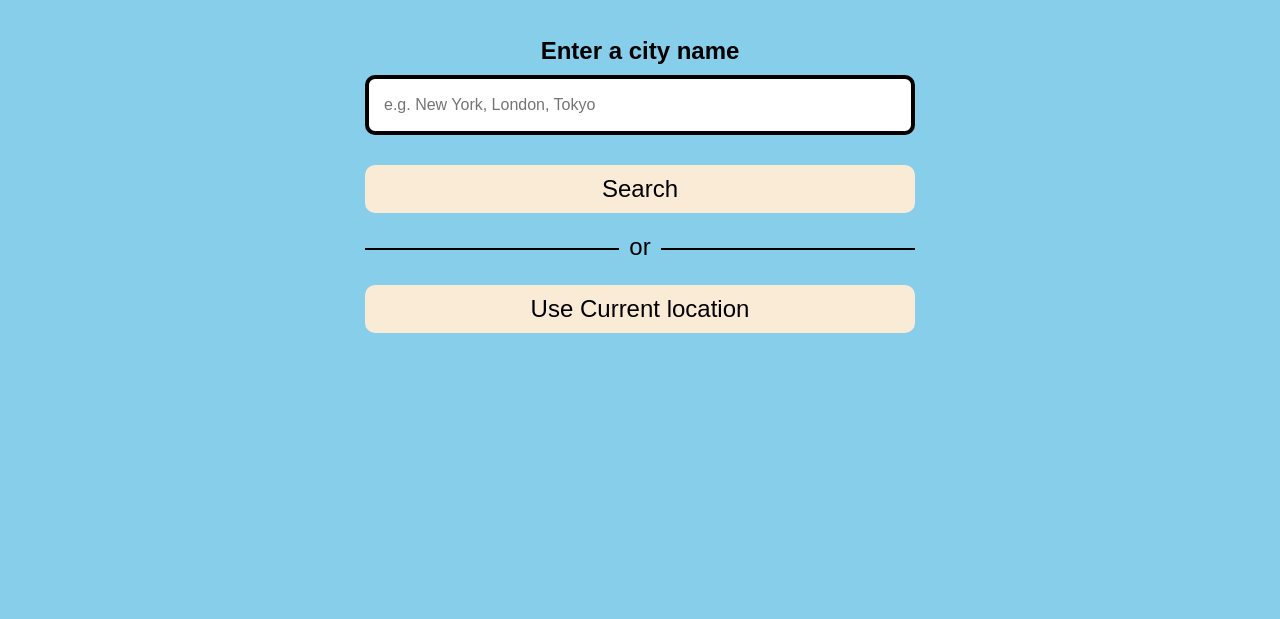
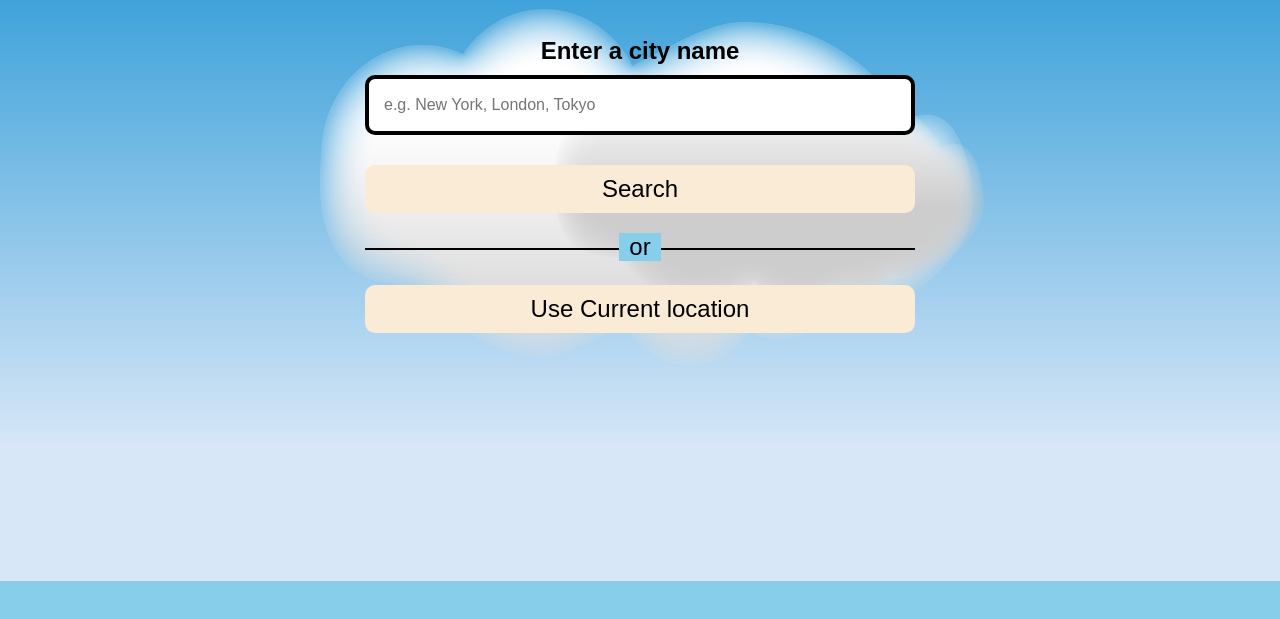
Before and after one commit to imran7667/Weather_Forecast, a plain HTML site: page Weather Forecast/index.html in a window 1280 px wide. Shown: the part 107-726 px from the top of the page. Drawn offline with Linux system fonts and the light colour scheme.

Commit message:
styles.css

```diff
--- a/Weather Forecast/styles.css
+++ b/Weather Forecast/styles.css
@@ -6,10 +6,10 @@
 }
 
 body {
-    /* background-image: url('1.png');
-    background-size: cover; /* Optional: Adjust as needed */
-    /* background-position: center; Optional: Adjust as needed */
-    /* background-repeat: no-repeat; */
+    background-image: url('1.png');
+    background-size: cover;
+    background-position: center;
+    background-repeat: no-repeat;
     background-color: skyblue;
 }
 
```
